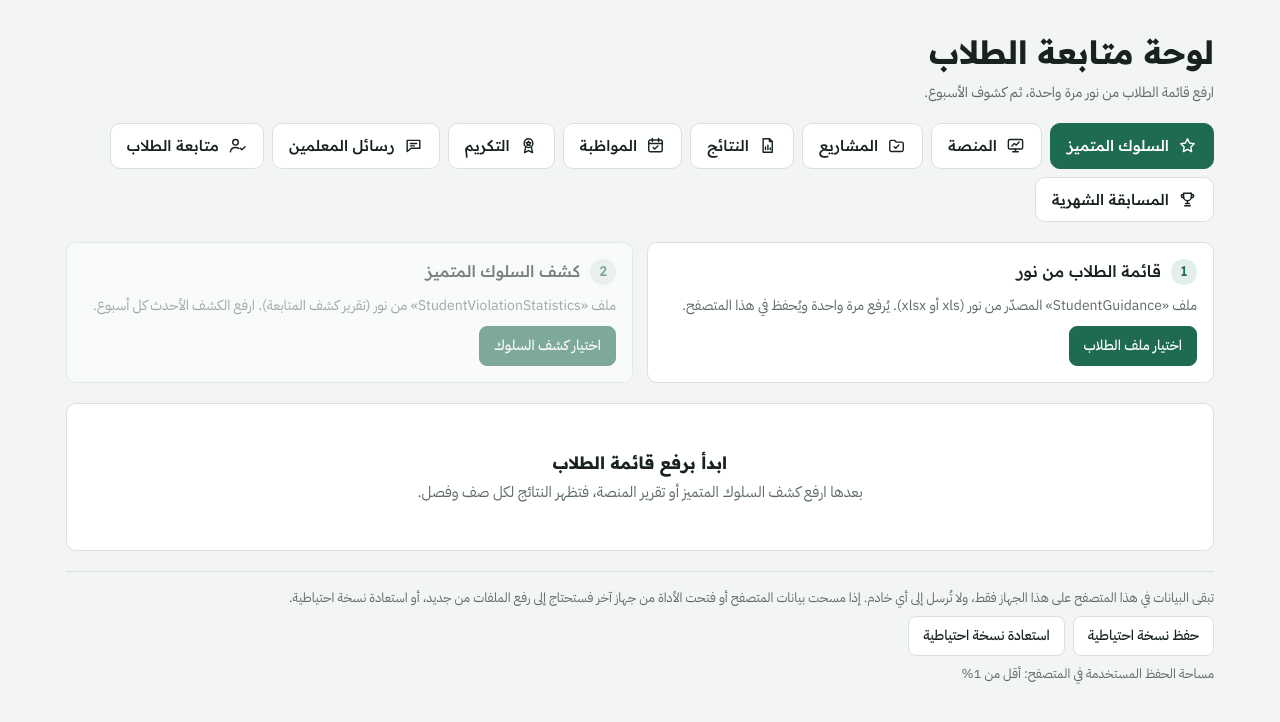
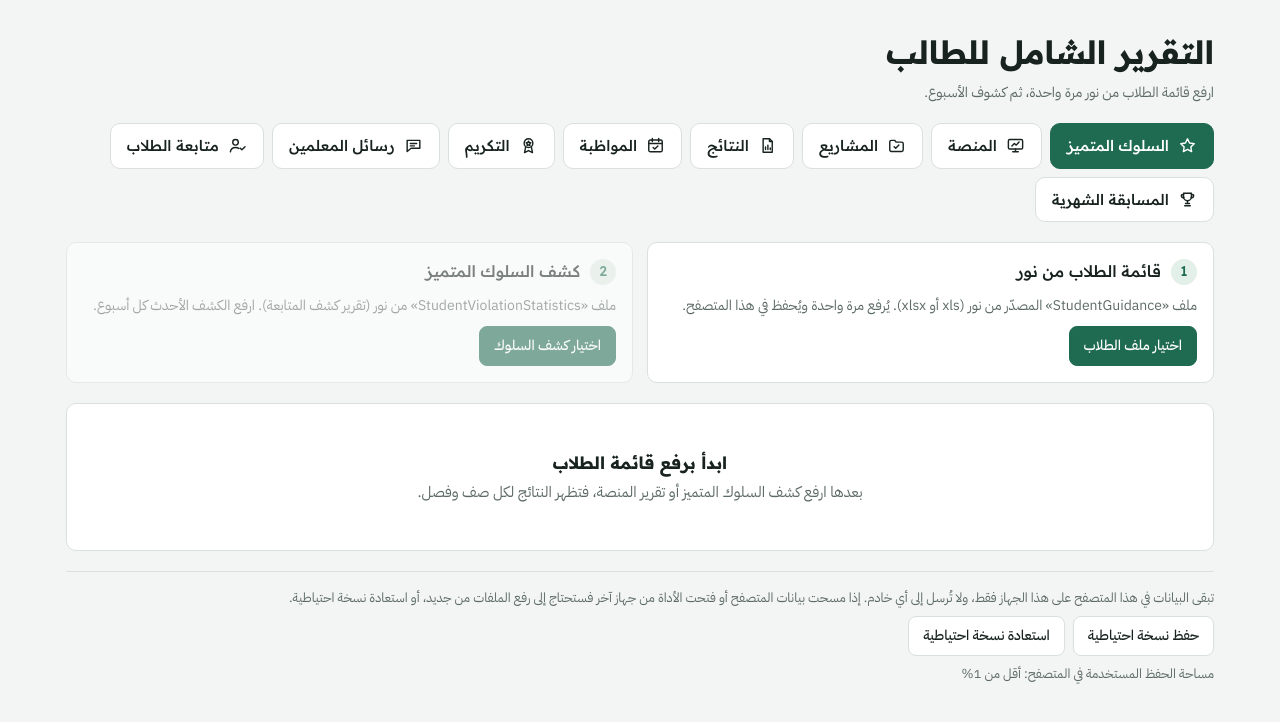
Before and after one commit to Asks4757/bosaad, a plain HTML site: page index.html in a window 1280 px wide. Drawn offline with Linux system fonts and the light colour scheme.

Commit message:
Update index.html

```diff
--- a/index.html
+++ b/index.html
@@ -3,7 +3,7 @@
 <head>
 <meta charset="utf-8">
 <meta name="viewport" content="width=device-width,initial-scale=1,viewport-fit=cover">
-<title>لوحة متابعة الطلاب</title>
+<title>التقرير الشامل للطالب</title>
 <link rel="preconnect" href="https://fonts.googleapis.com">
 <link rel="stylesheet" href="https://fonts.googleapis.com/css2?family=IBM+Plex+Sans+Arabic:wght@400;500;600&family=Readex+Pro:wght@500;700&family=IBM+Plex+Mono:wght@400;500&display=swap">
 <style>
@@ -416,7 +416,7 @@ details.certset summary{cursor:pointer;font-family:var(--display);font-weight:50
 <div class="wrap">
   <header>
     <div>
-      <h1>لوحة متابعة الطلاب</h1>
+      <h1>التقرير الشامل للطالب</h1>
       <p class="sub" id="school">ارفع قائمة الطلاب من نور مرة واحدة، ثم كشوف الأسبوع.</p>
     </div>
     <div class="row no-print" id="topActions" hidden>
```
